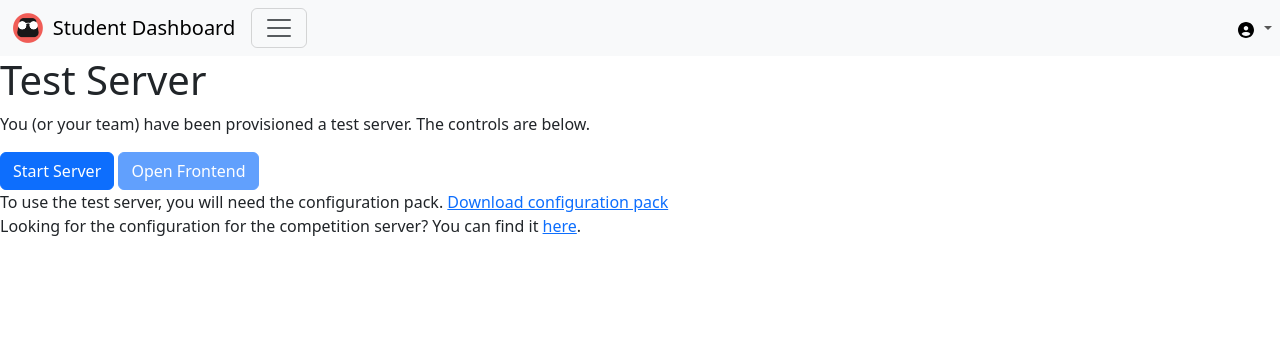
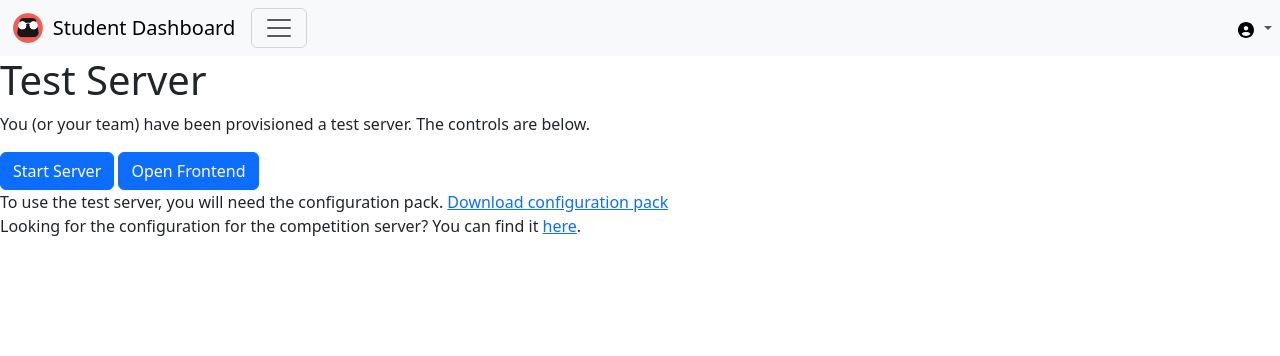
Before and after one commit to danielh13210/miningbots-competition-manager, a Flask app: template templates/testserver.html in a window 1280 px wide. Shown: the top 356 px of the page. Run offline with Flask 3, Linux system fonts and the light colour scheme; the template is opened without the code that fills it, so the values that code supplies are empty.

Commit message:
Fix accessibility

```diff
--- a/static/styles.css
+++ b/static/styles.css
@@ -45,3 +45,12 @@ h1.title {
 .navbar-toggler {
   display: block !important;
 }
+
+span.btn-wrapper.disabled, button.btn[disabled] {
+  cursor: not-allowed !important;
+  opacity: 1;
+}
+
+span.btn-wrapper {
+  display: inline-flex;
+}
--- a/templates/testserver.html
+++ b/templates/testserver.html
@@ -68,14 +68,19 @@
     You (or your team) have been provisioned a test server. The controls are below.
   </p>
   <div id="testserver-controls">
-    {% if not isrunning %}
-      <button id="start-server" class="btn btn-primary" onclick="start_server_clicked();">Start Server</button>
-    {% else %}
-      <button id="stop-server" class="btn btn-secondary" onclick="stop_server_clicked();">Stop Server</button>
-    {% endif %}
+    <span class="btn-wrapper">
+      {% if not isrunning %}
+        <button id="start-server" class="btn btn-primary" onclick="start_server_clicked();">Start Server</button>
+      {% else %}
+        <button id="stop-server" class="btn btn-secondary" onclick="stop_server_clicked();">Stop Server</button>
+      {% endif %}
+    </span>
     <span
     {% if not isrunning %}
       title="Start the server to open the frontend"
+      class="btn-wrapper disabled"
+    {% else %}
+      class="btn-wrapper"
     {% endif %}
     >
       <button
```
